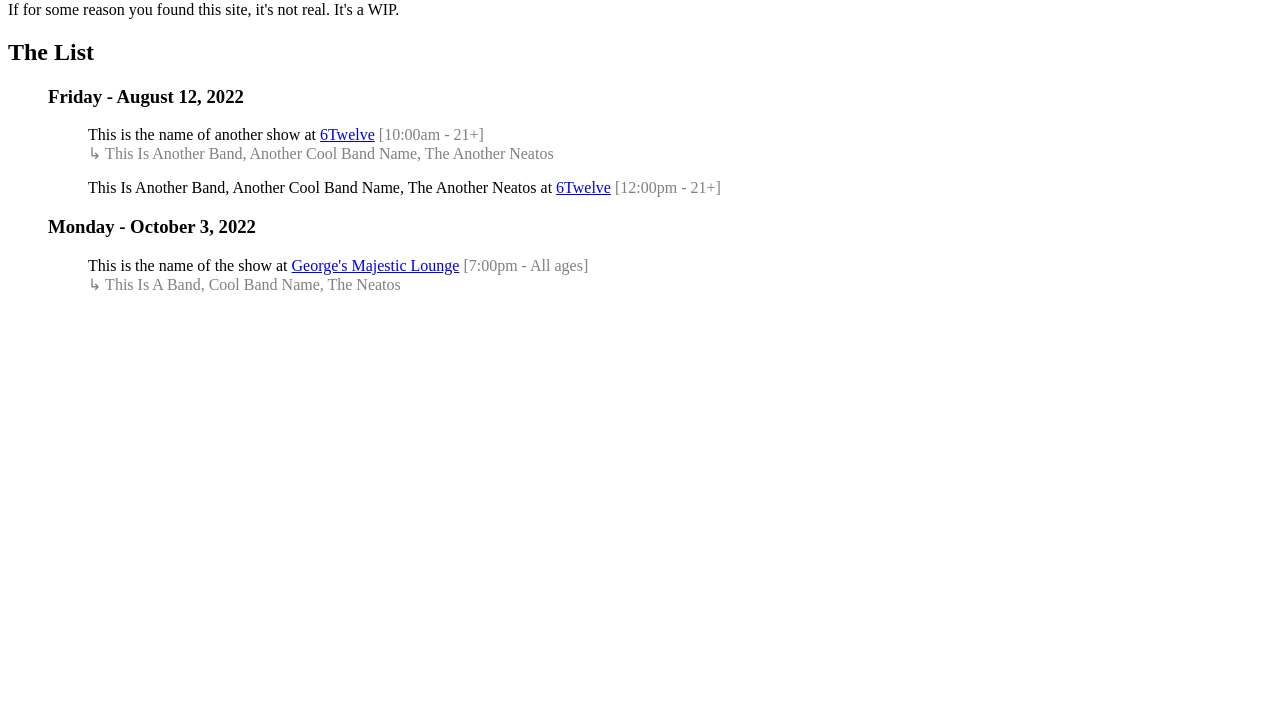
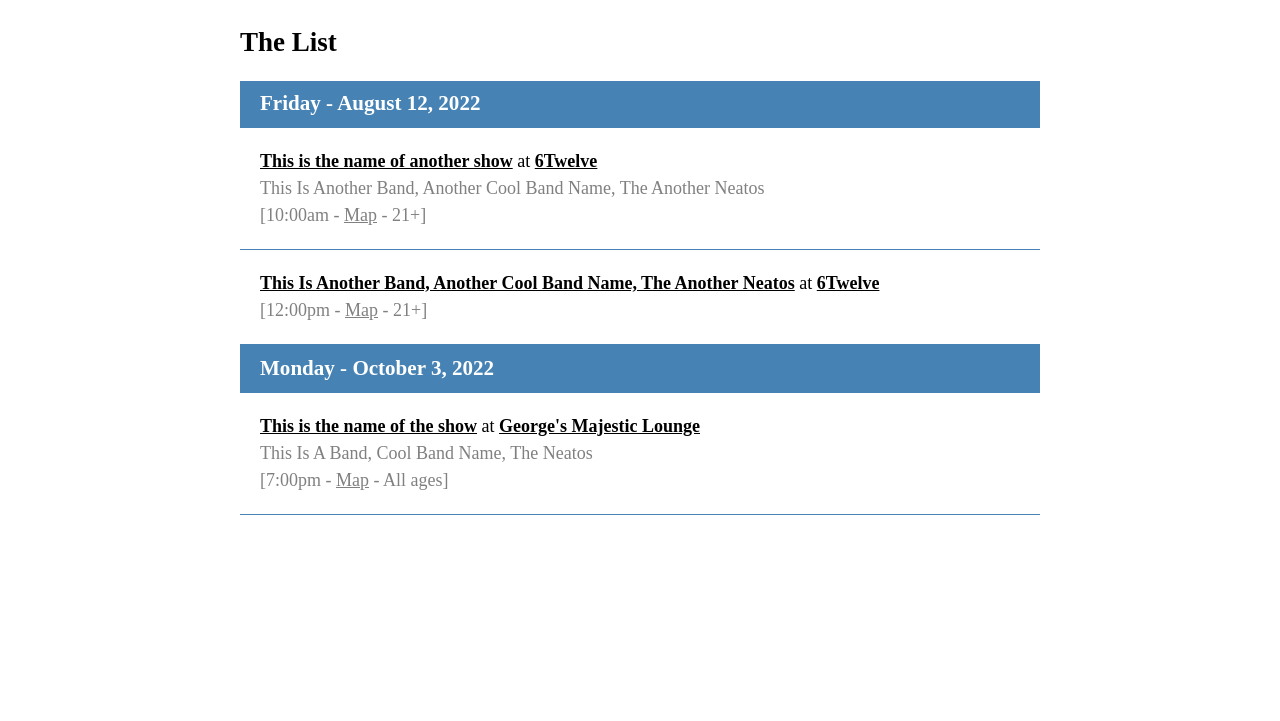
Before and after one commit to handeyeco/nwashows.com, a website: page index.html in a window 1280 px wide. Shown: the part 79-800 px from the top of the page. Drawn offline with Linux system fonts and the light colour scheme.

Commit message:
add some style

```diff
--- a/index.css
+++ b/index.css
@@ -1,12 +1,52 @@
+body, html {
+  font-size: 10px;
+}
+
+.container {
+  max-width: 800px;
+  margin: auto;
+  font-size: 1.8rem;
+}
+
+h2 {
+  padding-top: 2rem;
+}
+
+h3 {
+  padding: 0.75rem 2rem;
+  background: steelblue;
+  color: white;
+}
+
+a {
+  color: black;
+}
+
+a:hover {
+  color: steelblue;
+}
+
 ul {
   list-style-type: none;
+  padding: 0;
 }
 
 .event-listing {
-  margin-bottom: 1rem;
+  border-top: 1px solid steelblue;
+  padding: 2rem;
+}
+
+.event-listing:last-of-type {
+  border-bottom: 1px solid steelblue;
+}
+
+.event-listing__link,
+.event-listing__venue {
+  font-weight: bold;
 }
 
 .event-listing__details,
+.event-listing__details > a,
 .event-listing__lineup {
   color: grey;
 }
--- a/index.html
+++ b/index.html
@@ -1,19 +1,23 @@
 <!DOCTYPE html>
+
 <head>
   <title>NWA Shows</title>
 
+  <link rel="stylesheet" href="reset.css" />
   <link rel="stylesheet" href="index.css" />
+  <meta name="viewport" content="width=device-width, initial-scale=1">
 </head>
+
 <body>
-  <h1>NWA Shows</h1>
-  <p>If for some reason you found this site, it's not real. It's a WIP.</p>
+  <div class="container">
+    <h1>NWA Shows</h1>
+    <p>If for some reason you found this site, it's not real. It's a WIP.</p>
 
-  <section>
-    <h2>The List</h2>
-    <div id="showlist-mount">
-
-    </div>
-  </section>
+    <section>
+      <h2>The List</h2>
+      <div id="showlist-mount"></div>
+    </section>
+  </div>
 
   <script src="list.js"></script>
   <script src="index.js"></script>
--- a/index.js
+++ b/index.js
@@ -1,140 +1,146 @@
 function processList(input) {
   if (!Array.isArray(input)) {
-    throw new Error('processList needs an array')
+    throw new Error("processList needs an array");
   }
 
-  const beginningOfDay = new Date()
-  beginningOfDay.setHours(0,0,0,0)
-
+  const beginningOfDay = new Date();
+  beginningOfDay.setHours(0, 0, 0, 0);
 
   let list = input.reduce((acc, e) => {
     // Filter events before today and group dates
-    e.datetime = new Date(`${e.date}T${e.time}`)
+    e.datetime = new Date(`${e.date}T${e.time}`);
     if (e.datetime.getTime() >= beginningOfDay.getTime()) {
-      acc[e.date] = acc[e.date] || []
-      acc[e.date].push(e)
+      acc[e.date] = acc[e.date] || [];
+      acc[e.date].push(e);
     }
 
-    return acc
-  }, {})
+    return acc;
+  }, {});
 
   // Sort events by time within date groups
-  Object.keys(list).forEach(date => {
+  Object.keys(list).forEach((date) => {
     list[date] = list[date].sort((a, b) => {
-      return a.datetime.getTime() - b.datetime.getTime()
-    })
-  })
+      return a.datetime.getTime() - b.datetime.getTime();
+    });
+  });
 
   // Sort and stash dates
   list.__sortedDates = Object.keys(list).sort((a, b) => {
-    let aInt = parseInt(a.replace('-', ''))
-    let bInt = parseInt(b.replace('-', ''))
-    return aInt - bInt
-  })
+    let aInt = parseInt(a.replace("-", ""));
+    let bInt = parseInt(b.replace("-", ""));
+    return aInt - bInt;
+  });
 
-  return list
+  return list;
 }
 
 const _dayNames = [
-  'Sunday',
-  'Monday',
-  'Tuesday',
-  'Wednesday',
-  'Thurday',
-  'Friday',
-  'Saturday',
-]
+  "Sunday",
+  "Monday",
+  "Tuesday",
+  "Wednesday",
+  "Thurday",
+  "Friday",
+  "Saturday",
+];
 const _monthNames = [
-  'January',
-  'February',
-  'March',
-  'April',
-  'May',
-  'June',
-  'July',
-  'August',
-  'September',
-  'October',
-  'November',
-  'December',
-]
+  "January",
+  "February",
+  "March",
+  "April",
+  "May",
+  "June",
+  "July",
+  "August",
+  "September",
+  "October",
+  "November",
+  "December",
+];
 function formatDateHeader(dateStr) {
-  const date = new Date(`${dateStr}T00:00+00:00`)
+  const date = new Date(`${dateStr}T00:00+00:00`);
 
-  const day = _dayNames[date.getUTCDay()]
-  const month = _monthNames[date.getUTCMonth()]
-  return `${day} - ${month} ${date.getUTCDate()}, ${date.getUTCFullYear()}`
+  const day = _dayNames[date.getUTCDay()];
+  const month = _monthNames[date.getUTCMonth()];
+  return `${day} - ${month} ${date.getUTCDate()}, ${date.getUTCFullYear()}`;
 }
 
 function generateEventHtml(event) {
-  const eventLI = document.createElement('li')
-  eventLI.className = 'event-listing'
+  const eventLI = document.createElement("li");
+  eventLI.className = "event-listing";
 
   // convert military time
-  let [hours, minutes] = event.time.split(':')
-  let am = true
-  let parsedHours = parseInt(hours)
+  let [hours, minutes] = event.time.split(":");
+  let am = true;
+  let parsedHours = parseInt(hours);
   if (parsedHours >= 12) {
-    am = false
+    am = false;
     if (parsedHours > 12) {
-      parsedHours -= 12
+      parsedHours -= 12;
     }
   }
 
   eventLI.innerHTML = `
-    <span class="event-listing__title">${event.title || event.lineup}</span>
+  <p>
+    <a class="event-listing__link" href="${event.eventLink}" target="_blank">${
+    event.title || event.lineup
+  }</a>
     ${
       event.venueLink
         ? `at <a class="event-listing__venue" href="${event.venueLink}" target="_blank">${event.venueName}</a>`
         : `at <span class="event-listing__venue">${event.venueName}</span>`
     }
-    <span class="event-listing__details">[${parsedHours}:${minutes}${am ? 'am' : 'pm'} - ${event.ageLimit}]</span>
-    ${
-      event.title ? `<br><span class="event-listing__lineup">&#x21B3; ${event.lineup}</span>` : ''
-    }
-  `
+    <p>
+    ${event.title ? `<p class="event-listing__lineup">${event.lineup}</p>` : ""}
+    <p class="event-listing__details">
+      [${parsedHours}:${minutes}${am ? "am" : "pm"} -
+      <a href="${event.venueLocation}" target="_blank">Map</a> -
+      ${event.ageLimit}]
+    </p>
+  `;
 
-  return eventLI
+  return eventLI;
 }
 
 function generateDayHtml(list, date) {
-  const dayLI = document.createElement('li')
+  const dayLI = document.createElement("li");
+  dayLI.className = "day-listing";
 
-  const dayHead = document.createElement('h3')
-  dayHead.innerText = formatDateHeader(date)
-  dayLI.append(dayHead)
+  const dayHead = document.createElement("h3");
+  dayHead.innerText = formatDateHeader(date);
+  dayLI.append(dayHead);
 
-  const dayUL = document.createElement('ul')
-  list[date].forEach(event => {
-    dayUL.append(generateEventHtml(event))
-  })
-  dayLI.append(dayUL)
+  const dayUL = document.createElement("ul");
+  list[date].forEach((event) => {
+    dayUL.append(generateEventHtml(event));
+  });
+  dayLI.append(dayUL);
 
-  return dayLI
+  return dayLI;
 }
 
 function generateListHtml(list) {
   if (!list) {
-    throw new Error('renderList not provided an input')
+    throw new Error("renderList not provided an input");
   }
 
-  const baseUL = document.createElement('ul')
-  list.__sortedDates.forEach(date => {
-    baseUL.append(generateDayHtml(list, date))
-  })
+  const baseUL = document.createElement("ul");
+  list.__sortedDates.forEach((date) => {
+    baseUL.append(generateDayHtml(list, date));
+  });
 
-  return baseUL
+  return baseUL;
 }
 
 function renderList(list) {
-  const mount = document.getElementById('showlist-mount')
-  const html = generateListHtml(list)
-  mount.append(html)
+  const mount = document.getElementById("showlist-mount");
+  const html = generateListHtml(list);
+  mount.append(html);
 }
 
 function main() {
-  const list = processList(__the__list__)
-  renderList(list)
+  const list = processList(__the__list__);
+  renderList(list);
 }
 
-main()
+main();
--- /dev/null
+++ b/reset.css
@@ -0,0 +1,74 @@
+/* Box sizing rules */
+*,
+*::before,
+*::after {
+  box-sizing: border-box;
+}
+
+/* Remove default margin */
+body,
+h1,
+h2,
+h3,
+h4,
+p,
+figure,
+blockquote,
+dl,
+dd {
+  margin: 0;
+}
+
+/* Remove list styles on ul, ol elements with a list role, which suggests default styling will be removed */
+ul[role='list'],
+ol[role='list'] {
+  list-style: none;
+}
+
+/* Set core root defaults */
+html:focus-within {
+  scroll-behavior: smooth;
+}
+
+/* Set core body defaults */
+body {
+  min-height: 100vh;
+  text-rendering: optimizeSpeed;
+  line-height: 1.5;
+}
+
+/* A elements that don't have a class get default styles */
+a:not([class]) {
+  text-decoration-skip-ink: auto;
+}
+
+/* Make images easier to work with */
+img,
+picture {
+  max-width: 100%;
+  display: block;
+}
+
+/* Inherit fonts for inputs and buttons */
+input,
+button,
+textarea,
+select {
+  font: inherit;
+}
+
+/* Remove all animations, transitions and smooth scroll for people that prefer not to see them */
+@media (prefers-reduced-motion: reduce) {
+  html:focus-within {
+   scroll-behavior: auto;
+  }
+
+  *,
+  *::before,
+  *::after {
+    animation-duration: 0.01ms !important;
+    animation-iteration-count: 1 !important;
+    transition-duration: 0.01ms !important;
+    scroll-behavior: auto !important;
+  }
+}
```
Also changed, not shown: 1 other file.
